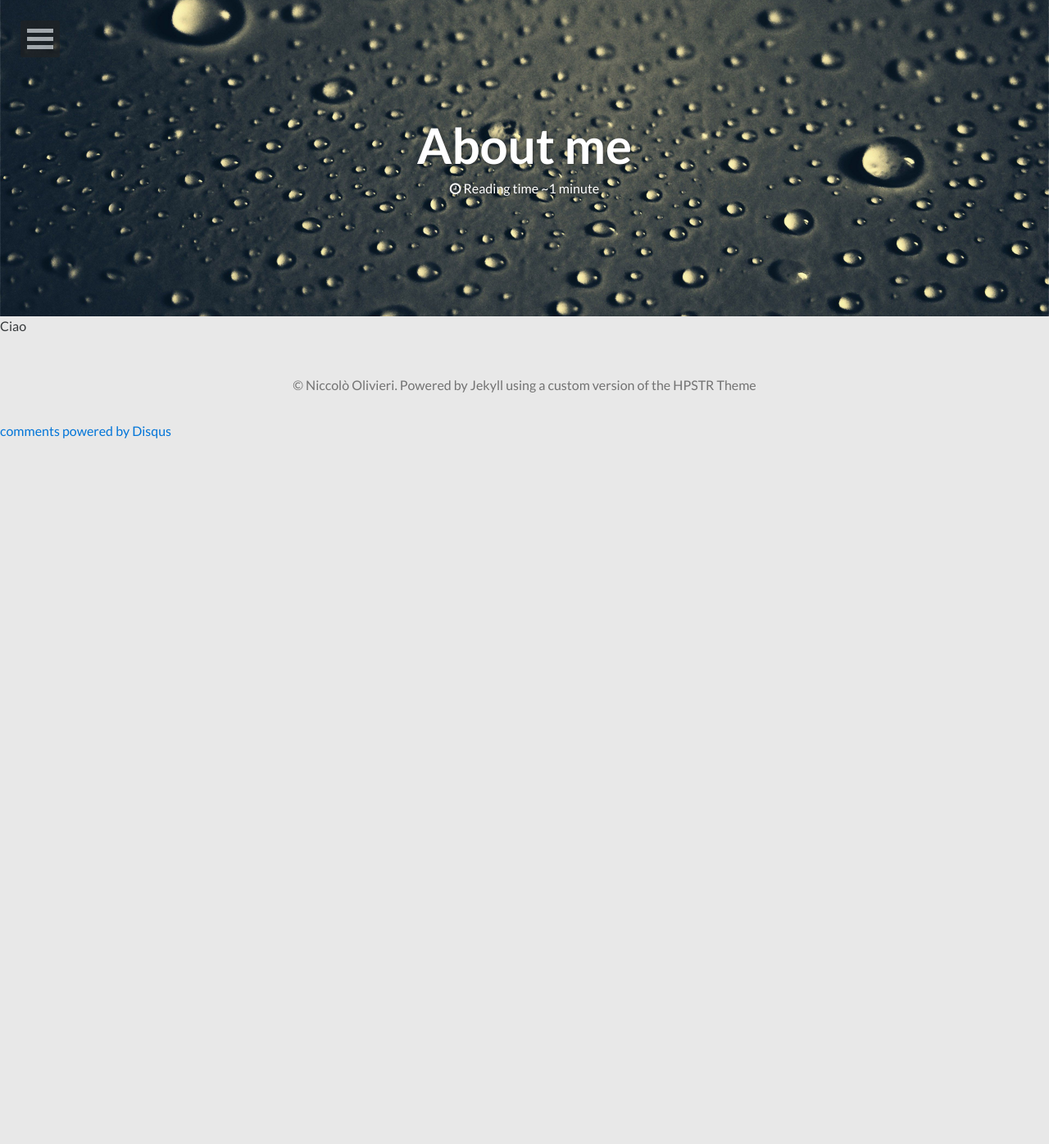
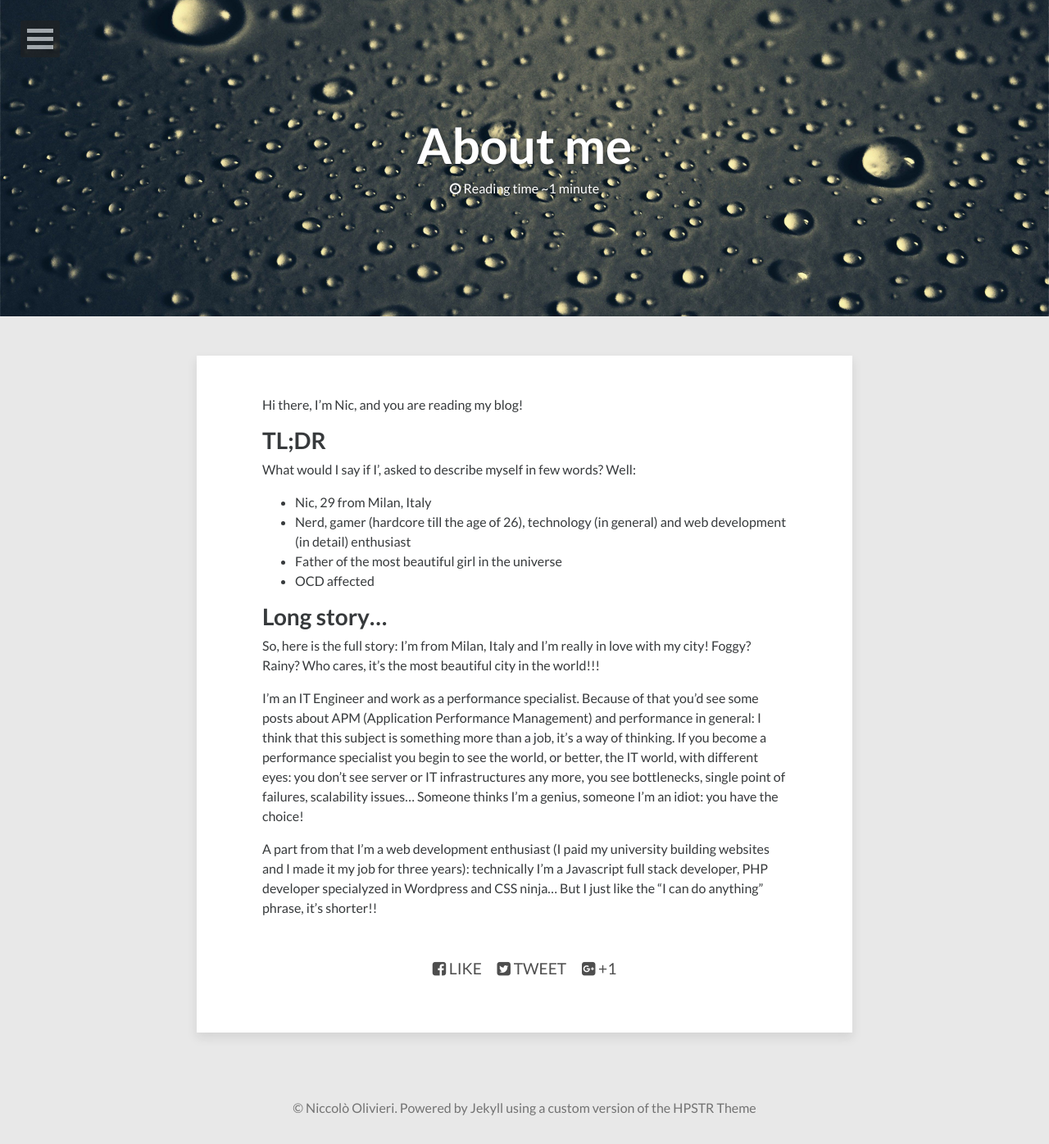
Before and after one commit to Zweer/zweer.github.io, a Jekyll site: the page built from about/index.md, in a window 1280 px wide. Shown: the whole page at 82% size. Built offline with Jekyll 4.4.1, drawn with Linux system fonts in a browser that asks for light colours; comment, search, counter and statistics services are not loaded; before the commit the page ends 900 px from its top, so only the background shows below that.

Commit message:
Added the posts, tags and about pages

```diff
--- a/_includes/disqus-comments.html
+++ b/_includes/disqus-comments.html
@@ -1,4 +1,4 @@
-{% if site.disqus.enabled and site.disqus.slug %}
+{% if site.disqus.enabled and site.disqus.slug and page.comments != false %}
         <script type="text/javascript">
             /* * * CONFIGURATION VARIABLES: EDIT BEFORE PASTING INTO YOUR WEBPAGE * * */
             var disqus_shortname = '{{ site.disqus.slug }}'; // required: replace example with your forum shortname
--- a/_includes/header-featured.html
+++ b/_includes/header-featured.html
@@ -1,8 +1,18 @@
         <header class="featured-header{% if page.image.featured %} featured-image" style="background-image: url('{{ site.url }}/img/{{ page.image.featured }}');{% endif %}">
             <h1 class="featured-title">{% if page.title %}{{ page.title }}{% else %}{{ site.title }}{% endif %}</h1>
 
-            {% if page.date or page.title == Nil %}
-                <h2 class="featured-subtitle">{% if page.date %}<time datetime="{{ page.date | date_to_xmlschema }}">{{ page.date | date: "%B %d, %Y" }}</time>{% else %}{{ site.description }}{% endif %}</h2>
+            {% if page.date or page.title == Nil or page.subtitle %}
+                <h2 class="featured-subtitle">
+                    {% if page.date %}
+                        <time datetime="{{ page.date | date_to_xmlschema }}">{{ page.date | date: "%B %d, %Y" }}</time>
+                    {% else %}
+                        {% if page.subtitle %}
+                            {{ page.subtitle }}
+                        {% else %}
+                            {{ site.description }}
+                        {% endif %}
+                    {% endif %}
+                </h2>
             {% endif %}
 
             {% if page.title %}{% include reading-time.html %}{% endif %}
--- /dev/null
+++ b/_plugins/debugger.rb
@@ -0,0 +1,38 @@
+# A simple way to inspect liquid template variables.
+# Usage:
+#  Can be used anywhere liquid syntax is parsed (templates, includes, posts/pages)
+#  {{ site | debug }}
+#  {{ site.posts | debug }}
+#
+require 'pp'
+module Jekyll
+  # Need to overwrite the inspect method here because the original
+  # uses < > to encapsulate the psuedo post/page objects in which case
+  # the output is taken for HTML tags and hidden from view.
+  #
+  class Post
+    def inspect
+      "#Jekyll:Post @id=#{self.id.inspect}"
+    end
+  end
+
+  class Page
+    def inspect
+      "#Jekyll:Page @name=#{self.name.inspect}"
+    end
+  end
+
+end # Jekyll
+
+module Jekyll
+  module DebugFilter
+
+    def debug(obj, stdout=false)
+      puts obj.pretty_inspect if stdout
+      "<pre>#{obj.class}\n#{obj.pretty_inspect}</pre>"
+    end
+
+  end # DebugFilter
+end # Jekyll
+
+Liquid::Template.register_filter(Jekyll::DebugFilter)
--- a/about/index.html
+++ /dev/null
@@ -1,10 +0,0 @@
----
-layout: default
-title: About me
-tags: [blog, nerd, apm, javascript]
-comments: true
-image:
-    featured: background/a1.jpg
----
-
-Ciao
--- /dev/null
+++ b/about/index.md
@@ -0,0 +1,37 @@
+---
+layout: post
+title: About me
+comments: false
+image:
+    featured: background/a1.jpg
+---
+
+Hi there, I'm Nic, and you are reading my blog!
+
+### TL;DR
+
+What would I say if I', asked to describe myself in few words? Well:
+
+- Nic, 29 from Milan, Italy
+- Nerd, gamer (hardcore till the age of 26), technology (in general) and web development (in detail) enthusiast
+- Father of the most beautiful girl in the universe
+- OCD affected
+
+### Long story...
+
+So, here is the full story: I'm from Milan, Italy and I'm really in love with my
+city! Foggy? Rainy? Who cares, it's the most beautiful city in the world!!!
+
+I'm an IT Engineer and work as a performance specialist. Because of that you'd
+see some posts about APM (Application Performance Management) and performance
+in general: I think that this subject is something more than a job, it's a way
+of thinking. If you become a performance specialist you begin to see the world,
+or better, the IT world, with different eyes: you don't see server or IT
+infrastructures any more, you see bottlenecks, single point of failures,
+scalability issues... Someone thinks I'm a genius, someone I'm an idiot: you
+have the choice!
+
+A part from that I'm a web development enthusiast (I paid my university building
+websites and I made it my job for three years): technically I'm a Javascript
+full stack developer, PHP developer specialyzed in Wordpress and CSS ninja...
+But I just like the "I can do anything" phrase, it's shorter!!
```
Also changed, not shown: _sass/_archive.scss (+8 -0 lines), _sass/_typography.scss (+18 -0 lines), posts/index.html (added, +33 -0 lines), tags/index.html (added, +34 -0 lines), css/main.min.css, 1 other file.
